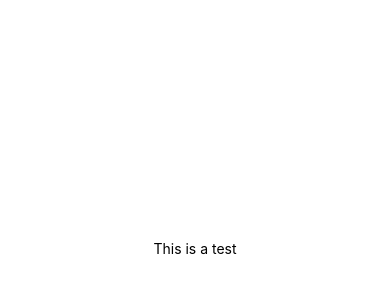
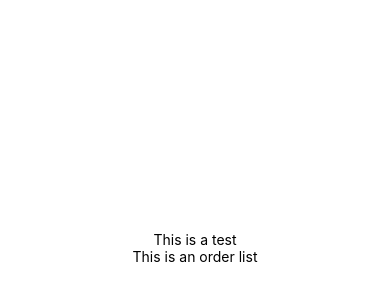
Before and after one commit to nawojmonika/FieldBuddyFilters, a React Native app: screen / in a window 390 px wide. Shown: the part 174-474 px from the top of the page. Built offline with nearby package versions, Linux system fonts and the light colour scheme.

Commit message:
created order list component

```diff
--- a/App.tsx
+++ b/App.tsx
@@ -1,13 +1,14 @@
 import { StatusBar } from 'expo-status-bar';
 import React from 'react';
 import { StyleSheet, Text, View } from 'react-native';
+import OrderList from "./components/orderList/OrderList.ts";
 
 export default class App extends React.Component {
 render() {
   return(
       <View style={styles.container}>
         <Text>This is a test</Text>
-        <StatusBar style="auto" />
+        <OrderList/>
       </View>
   );
 }
--- /dev/null
+++ b/components/orderList/OrderList.ts.tsx
@@ -0,0 +1,10 @@
+import React from 'react';
+import {Text, View} from "react-native";
+
+export default function OrderList() {
+    return (
+        <View >
+            <Text>This is an order list</Text>
+        </View>
+    );
+}
```
